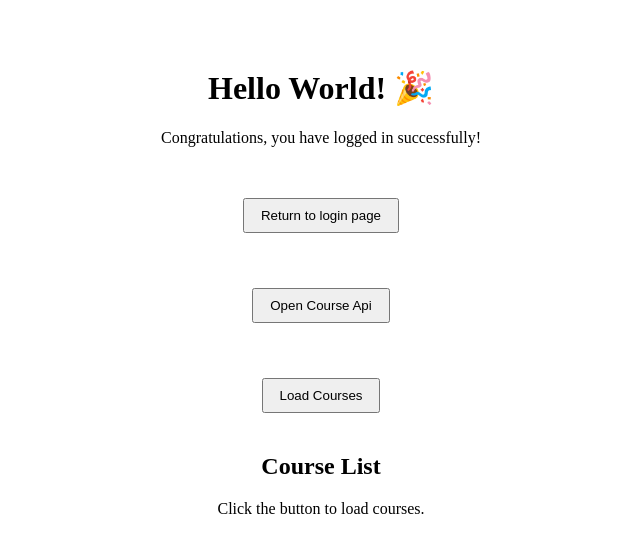
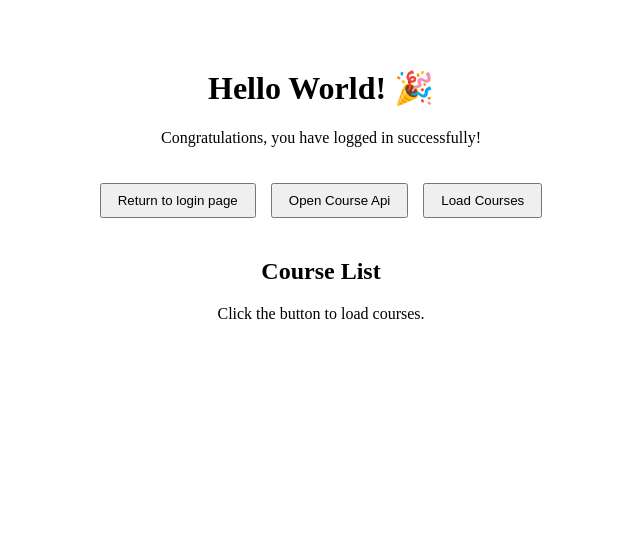
Before and after one commit to BorisAwe/git_demo, a Vue app in the folder testVue/vue_demo/: page /helloworld in a window 1280 px wide. Shown: the top 552 px of the page, without its empty margins (319-959 px from the left). Built offline with nearby package versions, Linux system fonts and the light colour scheme.

Commit message:
CourseController was updated to localhost5173

```diff
--- a/testVue/vue_demo/src/components/HelloWorld.vue
+++ b/testVue/vue_demo/src/components/HelloWorld.vue
@@ -2,25 +2,22 @@
   <div class="hello-container">
     <h1>Hello World! 🎉</h1>
     <p>Congratulations, you have logged in successfully!</p>
+
     <!-- Action buttons container -->
     <div class="button-container">
       <button @click="goBack" class="btn">Return to login page</button>
-    </div>
-    <div class="button-container">
-      <button @click="openCoursesApi" class="btn">Open Course Api</button>
-    </div>
-    <div class="button-container">
-      <button @click="fetchCourses" style="padding: 8px 16px; cursor: pointer">
-        Load Courses
+      <button @click="openCourseApi" class="btn">Open Course Api</button>
+      <button @click="fetchCourses" :disabled="loading" class="btn">
+        {{ loading ? "Loading..." : "Load Courses" }}
       </button>
     </div>
 
     <h2>Course List</h2>
 
-    <!-- Status / Error Message -->
+    <!-- Visible Error / Status Message -->
     <p v-if="statusMessage" class="status-message">{{ statusMessage }}</p>
 
-    <!-- Course Table -->
+    <!-- Modern Course Table -->
     <div v-if="courses.length > 0" class="table-wrapper">
       <table class="course-table">
         <thead>
@@ -43,15 +40,17 @@
     </div>
 
     <!-- Empty State -->
-    <div v-else-if="hasSearched">
+    <div v-else-if="hasSearched && !loading">
       <p>No courses found in the database.</p>
     </div>
+
     <!-- Initial State -->
-    <div v-else>
+    <div v-else-if="!loading">
       <p>Click the button to load courses.</p>
     </div>
   </div>
 </template>
+
 <script setup>
 import { useRouter } from "vue-router";
 import { ref } from "vue";
@@ -62,14 +61,17 @@ const router = useRouter();
 const courses = ref([]);
 const loading = ref(false);
 const statusMessage = ref("");
+const hasSearched = ref(false);
 
 const goBack = () => {
   localStorage.clear();
   router.push("/");
 };
+
 const openCourseApi = () => {
   window.open("http://localhost:8080/api/courses", "_blank");
 };
+
 const fetchCourses = async () => {
   loading.value = true;
   statusMessage.value = "";
@@ -88,9 +90,10 @@ const fetchCourses = async () => {
   } catch (error) {
     console.error("Error fetching courses:", error);
     statusMessage.value =
-      "Failed to load courses. Please check if the backend is running.";
+      "Failed to load courses. Check the browser console (F12) for CORS or network errors.";
   } finally {
     loading.value = false;
+    hasSearched.value = true;
   }
 };
 </script>
@@ -99,6 +102,8 @@ const fetchCourses = async () => {
 .hello-container {
   padding: 40px;
   text-align: center;
+  max-width: 900px;
+  margin: 0 auto;
 }
 .button-container {
   display: flex;
@@ -110,29 +115,11 @@ const fetchCourses = async () => {
   padding: 8px 16px;
   cursor: pointer;
 }
-.container {
-  margin: 20px;
+.status-message {
+  color: #dc2626;
+  font-weight: 600;
+  margin: 12px 0;
 }
-.course-table {
-  width: 100%;
-  border-collapse: collapse;
-  margin-top: 15px;
-}
-.course-table th,
-.course-table td {
-  border: 1px solid #ddd;
-  padding: 10px;
-  text-align: left;
-}
-.course-table th {
-  background-color: #f2f2f2;
-}
-button {
-  margin-top: 15px;
-  padding: 8px 16px;
-  cursor: pointer;
-}
-
 .table-wrapper {
   margin-top: 20px;
   border-radius: 10px;
@@ -141,19 +128,16 @@ button {
   border: 1px solid #e2e8f0;
   background-color: #ffffff;
 }
-
 .course-table {
   width: 100%;
   border-collapse: collapse;
   font-family: system-ui, -apple-system, sans-serif;
   text-align: left;
 }
-
 .course-table thead {
   background-color: #f8fafc;
   border-bottom: 2px solid #e2e8f0;
 }
-
 .course-table th {
   padding: 14px 18px;
   font-size: 0.8rem;
@@ -162,38 +146,30 @@ button {
   letter-spacing: 0.05em;
   color: #475569;
 }
-
 .course-table td {
   padding: 14px 18px;
   border-bottom: 1px solid #f1f5f9;
   color: #1e293b;
   font-size: 0.95rem;
 }
-
 .course-table tbody tr:last-child td {
   border-bottom: none;
 }
-
-/* Subtle zebra striping and hover highlight */
 .course-table tbody tr:nth-child(even) {
   background-color: #fcfdfe;
 }
-
 .course-table tbody tr:hover {
   background-color: #f1f5f9;
   transition: background-color 0.15s ease;
 }
-
 .col-id {
   width: 80px;
   color: #64748b;
   font-weight: 500;
 }
-
 .col-code {
   width: 160px;
 }
-
 .course-badge {
   display: inline-block;
   padding: 4px 10px;
@@ -204,7 +180,6 @@ button {
   font-weight: 600;
   font-size: 0.85rem;
 }
-
 .course-title {
   font-weight: 500;
 }
```
Also changed, not shown: 1 other file (tests, documents, lock files or other folders).
